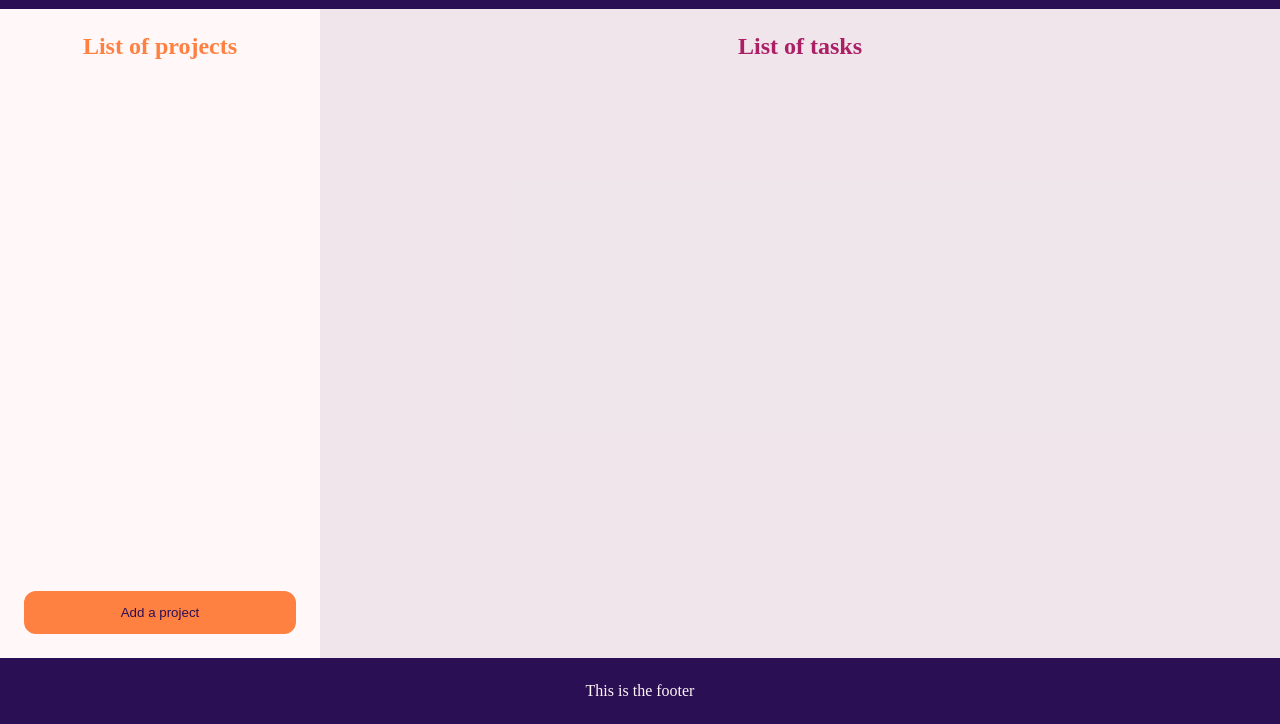
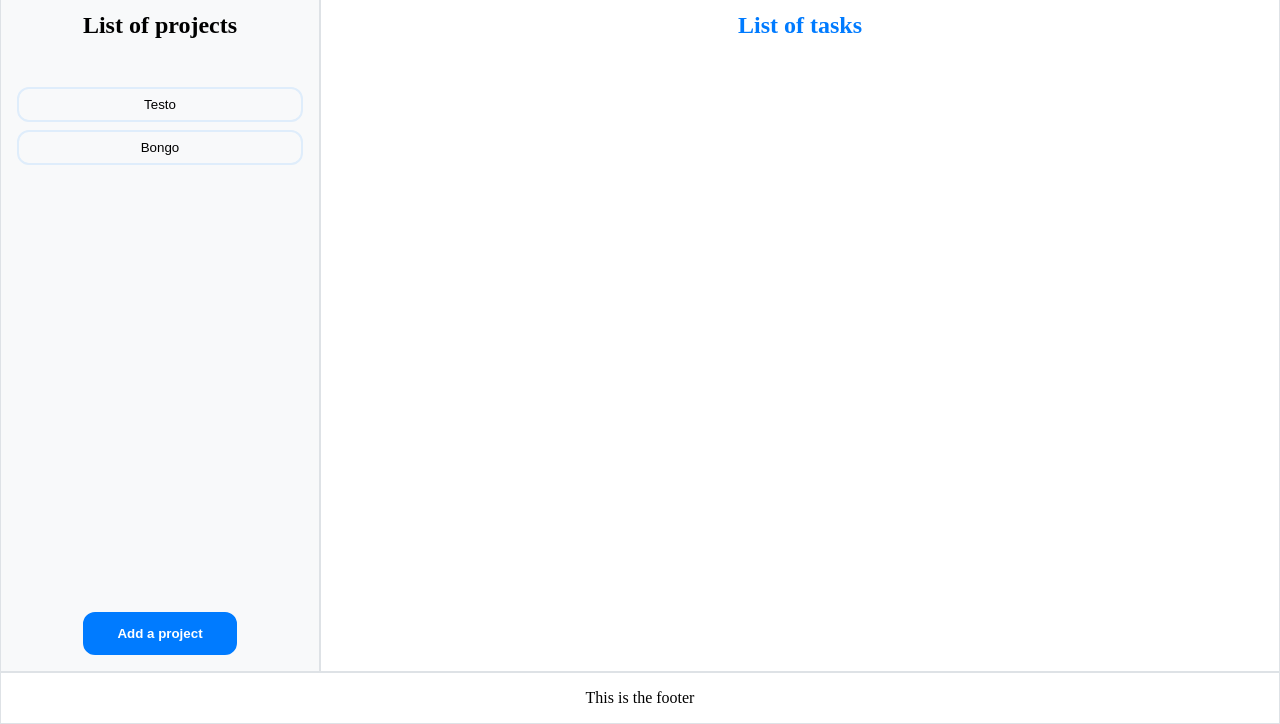
Before and after one commit to emiledrablant/tod-o-din, a website built with webpack: page src/todo.html in a window 1280 px wide. Shown: the part 76-800 px from the top of the page. Built offline with nearby package versions, Linux system fonts and the light colour scheme.

Commit message:
basic display of hardcoded tasks

```diff
--- /dev/null
+++ b/src/js/interface.js
@@ -0,0 +1,47 @@
+
+import ProjectManager from "./project";
+
+export default class InterfaceManager {
+    constructor() {
+
+    }
+
+    buildInterface(projectManager) {
+        const menu = document.getElementById("project-list");
+
+        const listOfProjects = projectManager.getListOfProjects();
+        for (const project of listOfProjects) {
+            const buttonProject = document.createElement("button");
+            buttonProject.classList.add("button-project");
+            buttonProject.textContent = project.name;
+
+            buttonProject.addEventListener("click", (e) => {
+                this.buildTasks(project);
+            });
+
+            menu.appendChild(buttonProject);
+        }
+    }
+
+    buildTasks(project) {
+        const content = document.getElementById("task-list");
+
+        const listOfTasks = project.getListOfTasks();
+        for (const task of listOfTasks) {
+            const taskArea = document.createElement("div");
+            taskArea.classList.add("task-area");
+
+            const title = document.createElement("p");
+            title.classList.add("task-name");
+            title.textContent = task.name;
+
+            const description = document.createElement("p");
+            description.classList.add("task-description");
+            description.textContent = task.description;
+
+            taskArea.appendChild(title);
+            taskArea.appendChild(description);
+            content.appendChild(taskArea);
+        }
+    }
+}
--- a/src/js/project.js
+++ b/src/js/project.js
@@ -1,7 +1,35 @@
-function createNewProject () {
-    let listOfTasks = [];
 
-    return { listOfTasks };
+import TaskManager from "./task";
+
+export default class ProjectManager {
+    constructor() {
+        this.listOfProjects = [];
+    }
+
+    createProject(name) {
+        const project = new Project(name);
+        this.listOfProjects.push(project);
+
+        return project;
+    }
+
+    getListOfProjects() {
+        return this.listOfProjects;
+    }
 }
 
-export { createNewProject };
+export class Project {
+    constructor(name) {
+        this.name = name;
+        this.taskManager = new TaskManager;
+    }
+
+    // This is just a shortcut, I don't know how to make that more elegant...
+    createTask(name, description, dueDate, isUrgent) {
+        this.taskManager.createTask(name, description, dueDate, isUrgent);
+    }
+
+    getListOfTasks() {
+        return this.taskManager.getListOfTasks();
+    }
+}
--- a/src/js/task.js
+++ b/src/js/task.js
@@ -1,6 +1,26 @@
-function createNewTask (title, description, dueDate, isImportant) {
-    let isDone = false;
-    return { title, description, dueDate, isImportant, isDone};
+
+export default class TaskManager {
+    constructor() {
+        this.listOfTasks = [];
+    }
+
+    createTask(name, description, dueDate, isUrgent) {
+        const task = new Task(name, description, dueDate, isUrgent);
+        this.listOfTasks.push(task);
+        return task;
+    }
+
+    getListOfTasks() {
+        return this.listOfTasks;
+    }
 }
 
-export { createNewTask };
+export class Task {
+    constructor(name, description, dueDate, isUrgent) {
+        this.name = name;
+        this.description = description;
+        this.dueDate = dueDate;
+        this.isUrgent = isUrgent;
+        this.isDone = false;
+    }
+}
--- a/src/script.js
+++ b/src/script.js
@@ -1,10 +1,15 @@
 
 import "./style.css";
-import { createNewProject } from "./js/project";
-import { createNewTask } from "./js/task";
+import InterfaceManager from "./js/interface";
+import ProjectManager from "./js/project";
 
-let project1 = createNewProject();
+const interfaceManager = new InterfaceManager;
+const projectManager = new ProjectManager;
+const testo = projectManager.createProject("Testo");
+const bongo = projectManager.createProject("Bongo");
 
-project1.listOfTasks.push(createNewTask("Testo", "descriptionado", 11, false));
+testo.createTask("Faire les courses", "Aller au supermarché", 55, true);
+testo.createTask("Lessive", "Bien séparer les blancs de la couleur", 11, false);
+bongo.createTask("ca", "fsd", 55, false);
 
-console.log(project1.listOfTasks[0]);
+interfaceManager.buildInterface(projectManager);
--- a/src/style.css
+++ b/src/style.css
@@ -4,17 +4,16 @@
     padding: 0;
     box-sizing: border-box;
 
-    --main-bg-color: #2b0f54;
-    --main-clear-color: #fff7f8;
-    --alternate-clear-color: #fff7f8ec;
-    --main-highlight-color: #ff8142;
-    --alternate-highlight-color: #ab1f65;
+    --main-bg-color:white;
+    --alternate-bg-color: #f8f9fa;
+    --main-highlight-color: #007bff;
+    --alternate-highlight-color: #dfedfb;
+    --border-color: #dee2e6;
 }
 
 html, body {
     width: 100%;
     height: 100%;
-    color: #fff7f8;
     background-color: var(--main-bg-color);
 }
 
@@ -27,8 +26,9 @@ html, body {
     text-align: center;
 }
 
-#container div {
-    padding: 24px;
+#container > div {
+    padding: 16px;
+    border: var(--border-color) 1px solid;
 }
 
 #header, #footer {
@@ -44,29 +44,73 @@ html, body {
 }
 
 #menu {
-    color: #ff8142;
-    background-color: var(--main-clear-color);
-    display: grid;
+    background-color: var(--alternate-bg-color);
+    display: flex;
+    flex-direction: column;
+    align-items: center;
+    justify-content: space-between;
+    grid-template-rows: 1fr 3fr 1fr;
 }
 
-#btn-project {
-    align-self: end;
-    padding: 12px;
+#project-list {
+    flex: 1;
+    display: flex;
+    flex-direction: column;
+    gap: 8px;
+    width: 100%;
+}
+
+button {
+    border-radius: 12px;
+}
+
+.button-project {
+    padding: 8px;
+    background-color: #ffffff00;
+    border: var(--alternate-highlight-color) 2px solid;
+}
+
+.button-project:hover {
+    background-color: var(--alternate-highlight-color);
+}
+
+#btn-add-project {
+    align-self: center;
+    padding: 12px 32px;
     color: var(--main-bg-color);
+    font-weight: bold;
     background-color: var(--main-highlight-color);
-    border-radius: 12px;
     border: var(--main-highlight-color) 2px solid;
 }
 
-#btn-project:hover {
-    border: var(--main-bg-color) 2px solid;
+#btn-add-project:hover {
+    border: black 2px solid;
 }
 
 #content {
-    color: var(--alternate-highlight-color);
-    background-color: var(--alternate-clear-color);
+    color: var(--main-highlight-color);
+    background-color: var(--main-bg-color);
 }
 
-#footer {
-    background-color:var(--main-bg-color) ;
+h2 {
+    margin-bottom: 48px;
 }
+
+.task-area {
+    background-color: var(--alternate-bg-color);
+    border-radius: 12px;
+    border: var(--alternate-highlight-color) 1px solid;
+    margin: 12px;
+    padding: 24px;
+    text-align: left;
+}
+
+.task-name {
+    font-weight: bold;
+    font-size: 1.4rem;
+    margin-bottom: 8px;
+}
+
+.task-description {
+    color: black;
+}
--- a/src/todo.html
+++ b/src/todo.html
@@ -10,9 +10,13 @@
       <div id="header"><h1>Tod-o-Din</h1></div>
       <div id="menu">
         <h2>List of projects</h2>
-        <button id="btn-project">Add a project</button>
+        <div id="project-list"></div>
+        <button id="btn-add-project">Add a project</button>
       </div>
-      <div id="content"><h2>List of tasks</h2></div>
+      <div id="content">
+        <h2>List of tasks</h2>
+        <div id="task-list"></div>
+      </div>
       <div id="footer">This is the footer</div>
     </div>
   </body>
```
